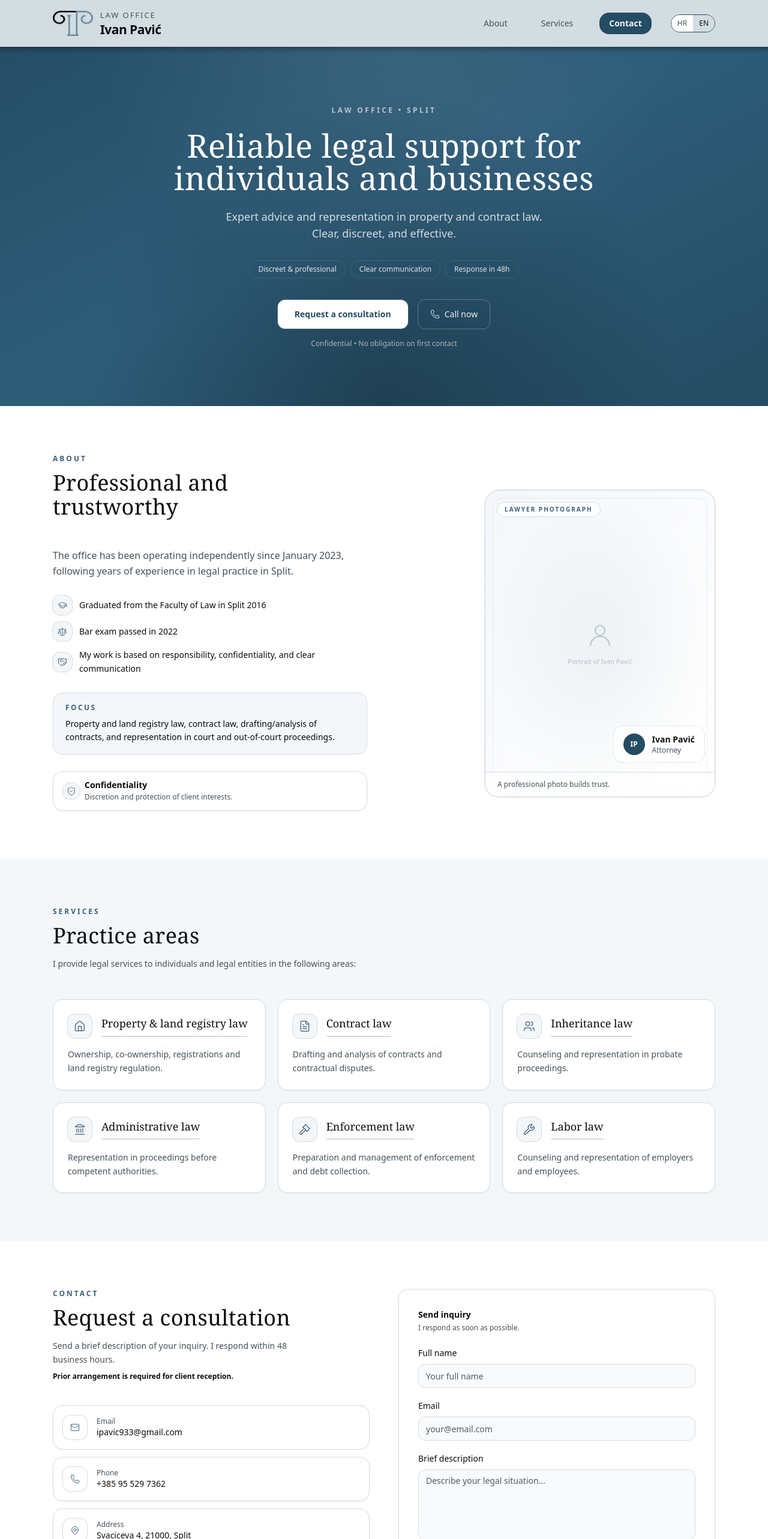
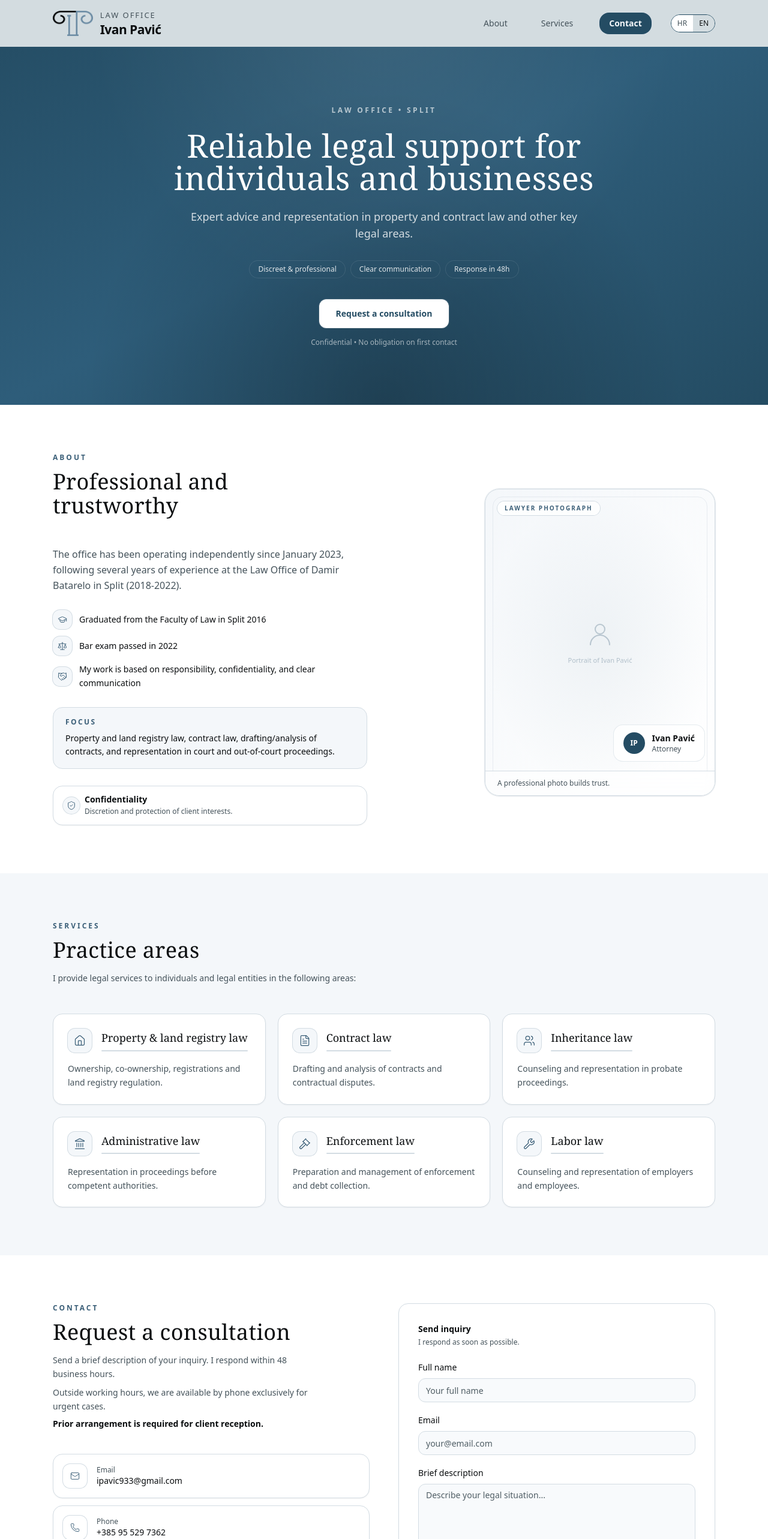
Before and after one commit to ipavic933-spec/website-pavic, a Next.js app: page /en in a window 1280 px wide. Shown: the top 2566 px of the page at 60% size. Built offline with nearby package versions, Linux system fonts and the light colour scheme.

Commit message:
chore: navigation fix and minor copy updates

```diff
--- a/messages/en.json
+++ b/messages/en.json
@@ -13,12 +13,11 @@
     "hero": {
       "eyebrow": "LAW OFFICE • SPLIT",
       "title": "Reliable legal support for individuals and businesses",
-      "subtitle": "Expert advice and representation in property and contract law.\nClear, discreet, and effective.",
+      "subtitle": "Expert advice and representation in property and contract law and other key legal areas.",
       "badge1": "Discreet & professional",
       "badge2": "Clear communication",
       "badge3": "Response in 48h",
       "cta": "Request a consultation",
-      "cta2": "Call now",
       "micro": "Confidential • No obligation on first contact",
       "cardName": "Ivan Pavić",
       "cardRole": "Attorney"
@@ -26,7 +25,7 @@
     "about": {
       "eyebrow": "ABOUT",
       "title": "Professional and trustworthy",
-      "lead": "The office has been operating independently since January 2023, following years of experience in legal practice in Split.",
+      "lead": "The office has been operating independently since January 2023, following several years of experience at the Law Office of Damir Batarelo in Split (2018-2022).",
       "bullet1": "Graduated from the Faculty of Law in Split 2016",
       "bullet2": "Bar exam passed in 2022",
       "bullet3": "My work is based on responsibility, confidentiality, and clear communication",
@@ -84,6 +83,7 @@
       "title": "Request a consultation",
       "desc": "Send a brief description of your inquiry. I respond within 48 business hours.",
       "note": "Prior arrangement is required for client reception.",
+      "callHours": "Outside working hours, we are available by phone exclusively for urgent cases.",
       "email": "Email",
       "phone": "Phone",
       "address": "Address"
--- a/messages/hr.json
+++ b/messages/hr.json
@@ -13,12 +13,11 @@
     "hero": {
       "eyebrow": "ODVJETNIČKI URED • SPLIT",
       "title": "Pouzdana pravna podrška za građane i poslovne subjekte",
-      "subtitle": "Stručno savjetovanje i zastupanje u imovinskopravnim i ugovornim odnosima.\nJasno, diskretno i učinkovito.",
+      "subtitle": "Stručno savjetovanje i zastupanje u imovinskopravnim i ugovornim odnosima te drugim ključnim pravnim područjima.",
       "badge1": "Diskretno i profesionalno",
       "badge2": "Jasna komunikacija",
       "badge3": "Odgovor u 48 h",
       "cta": "Zatražite konzultacije",
-      "cta2": "Nazovite odmah",
       "micro": "Povjerljivo • Bez obveze u prvom kontaktu",
       "cardName": "Ivan Pavić",
       "cardRole": "Odvjetnik"
@@ -26,7 +25,7 @@
     "about": {
       "eyebrow": "O NAMA",
       "title": "Profesionalno i s povjerenjem",
-      "lead": "Ured djeluje samostalno od siječnja 2023., nakon višegodišnjeg iskustva u odvjetničkoj praksi u Splitu.",
+      "lead": "Ured djeluje samostalno od siječnja 2023., nakon višegodišnjeg iskustva u odvjetničkom uredu Damira Batarela u Splitu (2018. – 2022.).",
       "bullet1": "Diplomirao na Pravnom fakultetu u Splitu 2016.",
       "bullet2": "Pravosudni ispit položen 2022.",
       "bullet3": "Rad temeljim na odgovornosti, povjerljivosti i jasnoj komunikaciji",
@@ -84,6 +83,7 @@
       "title": "Zatražite konzultacije",
       "desc": "Pošaljite kratak opis upita. Odgovaram unutar 48 sati radnim danom.",
       "note": "Za prijem stranaka potreban je prethodni dogovor.",
+      "callHours": "Izvan radnog vremena telefonski smo dostupni isključivo za hitne slučajeve.",
       "email": "Email",
       "phone": "Telefon",
       "address": "Adresa"
--- a/src/components/contact.tsx
+++ b/src/components/contact.tsx
@@ -49,7 +49,10 @@ export function Contact() {
             <p className="mb-2 max-w-md text-sm leading-relaxed text-ink-600">
               {t("contact.desc")}
             </p>
-            <p className="mb-10 text-xs font-semibold text-ink-900">
+            <p className="mb-2 max-w-md text-sm leading-relaxed text-ink-600">
+              {t("contact.callHours")}
+            </p>
+            <p className="mb-10 text-sm font-semibold text-ink-900">
               {t("contact.note")}
             </p>
 
--- a/src/components/header.tsx
+++ b/src/components/header.tsx
@@ -67,20 +67,25 @@ export function Header() {
         </div>
       </div>
 
-      <div className="h-[11px] w-full bg-gradient-to-b from-black/25 to-transparent" />
-
-      {mobileOpen && (
-        <nav className="flex flex-col gap-4 border-t border-brand-200/60 bg-white px-6 py-6 md:hidden">
+      <div
+        className={`origin-top overflow-hidden transition-[max-height,opacity,transform] duration-300 ease-out md:hidden ${
+          mobileOpen
+            ? "pointer-events-auto max-h-80 scale-y-100 opacity-100"
+            : "pointer-events-none max-h-0 scale-y-95 opacity-0"
+        }`}
+        aria-hidden={!mobileOpen}
+      >
+        <nav className="flex flex-col items-end gap-4 border-t border-brand-200/60 bg-[#d3dce0] px-6 py-6 text-right">
           <a
             href="#about"
-            className="text-sm font-medium text-ink-600 transition-colors hover:text-ink-900"
+            className="mr-4 text-sm font-medium text-ink-600 transition-colors hover:text-ink-900"
             onClick={() => setMobileOpen(false)}
           >
             {t("nav.about")}
           </a>
           <a
             href="#services"
-            className="text-sm font-medium text-ink-600 transition-colors hover:text-ink-900"
+            className="mr-4 text-sm font-medium text-ink-600 transition-colors hover:text-ink-900"
             onClick={() => setMobileOpen(false)}
           >
             {t("nav.services")}
@@ -93,7 +98,7 @@ export function Header() {
             {t("nav.contact")}
           </a>
         </nav>
-      )}
+      </div>
     </header>
   )
 }
--- a/src/components/hero.tsx
+++ b/src/components/hero.tsx
@@ -1,6 +1,5 @@
 "use client"
 
-import { Phone } from "lucide-react"
 import {useTranslations} from "next-intl"
 
 export function Hero() {
@@ -38,20 +37,13 @@ export function Hero() {
             ))}
           </div>
 
-          {/* CTAs */}
+          {/* CTA */}
           <div className="flex flex-wrap items-center justify-center gap-4">
             <a
               href="#contact"
               className="rounded-xl bg-white px-7 py-3.5 text-sm font-semibold text-brand-900 shadow-sm ring-1 ring-white/15 transition hover:bg-brand-50"
             >
               {t("hero.cta")}
-            </a>
-            <a
-              href="tel:+385955297362"
-              className="flex items-center gap-2 rounded-xl border border-white/25 bg-white/0 px-5 py-3.5 text-sm font-medium text-white/90 backdrop-blur-sm transition hover:bg-white/10"
-            >
-              <Phone className="h-4 w-4" strokeWidth={1.5} />
-              {t("hero.cta2")}
             </a>
           </div>
 
```
Also changed, not shown: lode/i18n/summary.md (+2 -0 lines), lode/practices.md (+6 -3 lines).
